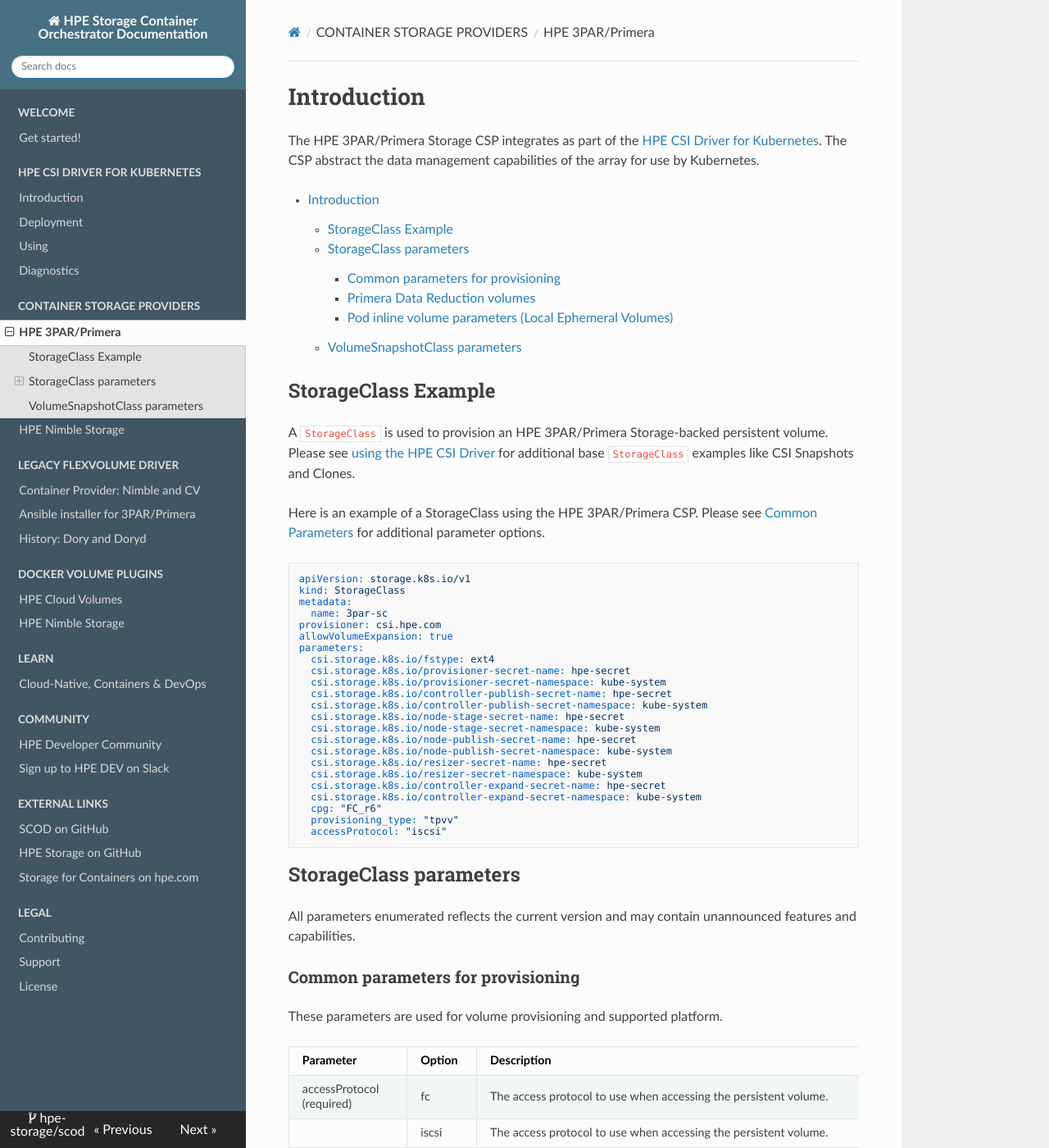
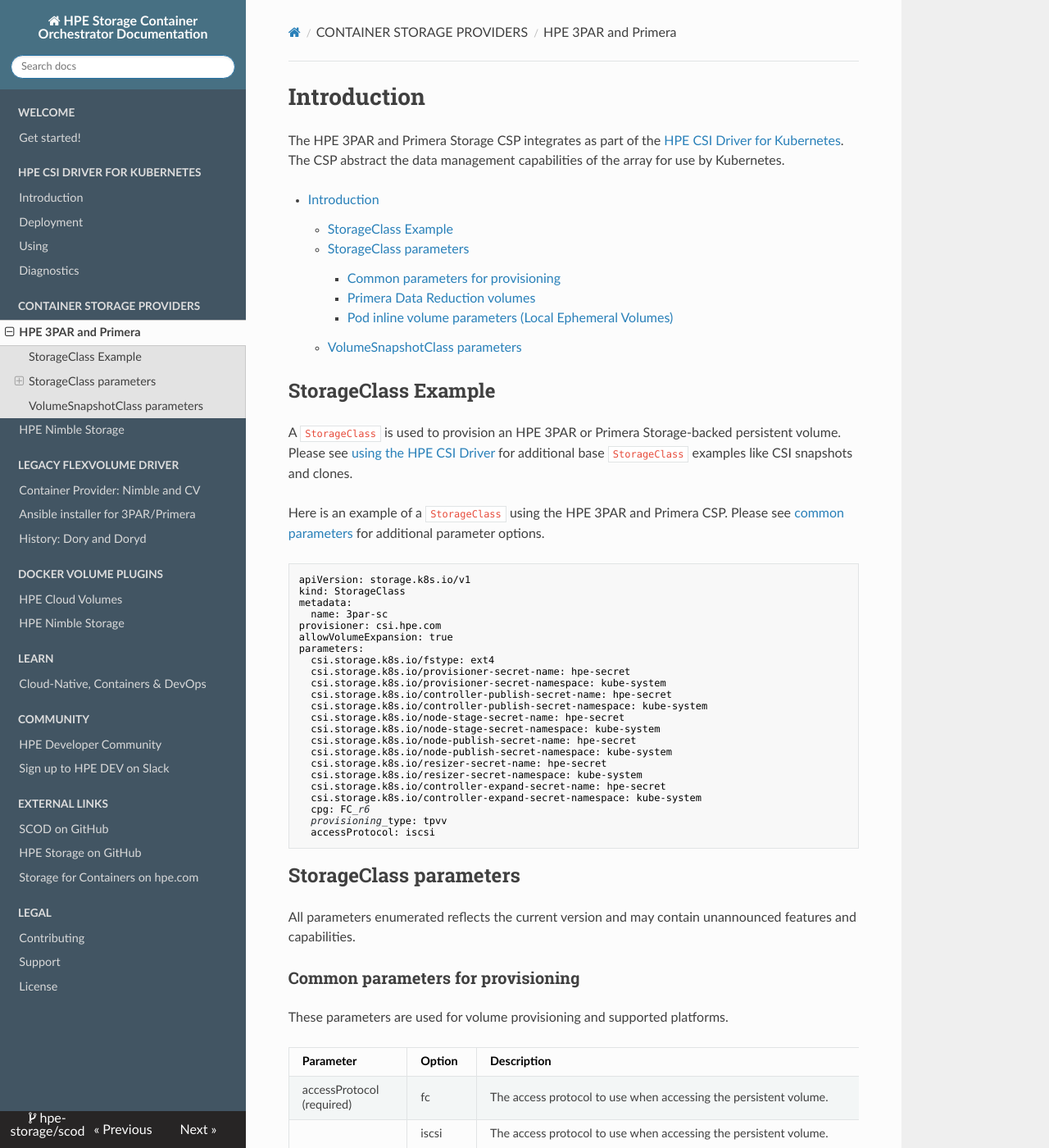
Before and after one commit to hpe-storage/scod, an MkDocs documentation site: the page built from docs/container_storage_provider/hpe_3par_primera/index.md, in a window 1280 px wide and 1400 px high. Shown: the whole window at 82% size. Built offline with MkDocs 1.6.1, drawn with Linux system fonts in a browser that asks for light colours; nearby versions of some CDN libraries; some of the changed text lies outside the part shown.

Commit message:
3par/primera CSI scod updates & fixes
Signed-off-by: Chris Snell <snell.chris@gmail.com>

````diff
--- a/docs/container_storage_provider/hpe_3par_primera/index.md
+++ b/docs/container_storage_provider/hpe_3par_primera/index.md
@@ -1,16 +1,16 @@
 # Introduction
 
-The HPE 3PAR/Primera Storage CSP integrates as part of the [HPE CSI Driver for Kubernetes](../../csi_driver/index.md). The CSP abstract the data management capabilities of the array for use by Kubernetes.
+The HPE 3PAR and Primera Storage CSP integrates as part of the [HPE CSI Driver for Kubernetes](../../csi_driver/index.md). The CSP abstract the data management capabilities of the array for use by Kubernetes.
 
 [TOC]
 
 ## StorageClass Example
 
-A `StorageClass` is used to provision an HPE 3PAR/Primera Storage-backed persistent volume. Please see [using the HPE CSI Driver](../../csi_driver/using.md#base_storageclass_parameters) for additional base `StorageClass` examples like CSI Snapshots and Clones.
+A `StorageClass` is used to provision an HPE 3PAR or Primera Storage-backed persistent volume. Please see [using the HPE CSI Driver](../../csi_driver/using.md#base_storageclass_parameters) for additional base `StorageClass` examples like CSI snapshots and clones.
 
-Here is an example of a StorageClass using the HPE 3PAR/Primera CSP. Please see [Common Parameters](#common_parameters_for_provisioning) for additional parameter options.
+Here is an example of a `StorageClass` using the HPE 3PAR and Primera CSP. Please see [common parameters](#common_parameters_for_provisioning) for additional parameter options.
 
-```yaml
+```markdown
 apiVersion: storage.k8s.io/v1
 kind: StorageClass
 metadata:
@@ -31,9 +31,9 @@
   csi.storage.k8s.io/resizer-secret-namespace: kube-system
   csi.storage.k8s.io/controller-expand-secret-name: hpe-secret
   csi.storage.k8s.io/controller-expand-secret-namespace: kube-system
-  cpg: "FC_r6"
-  provisioning_type: "tpvv"
-  accessProtocol: "iscsi"
+  cpg: FC_r6
+  provisioning_type: tpvv
+  accessProtocol: iscsi
 ```
 
 ## StorageClass parameters
@@ -42,19 +42,19 @@
 
 ### Common parameters for provisioning
 
-These parameters are used for volume provisioning and supported platform.
+These parameters are used for volume provisioning and supported platforms.
 
 | Parameter                         | Option  | Description | 3PAR | Primera |
-| --------------------------------- | ------- | ----------- | ---- | ------- |
-| accessProtocol <br> (required)    | fc      | The access protocol to use when accessing the persistent volume. | X | X |
-|                                   | iscsi   | The access protocol to use when accessing the persistent volume. | X |   |
-| cpg <br> (required)               | Text    | The name of existing CPG to be used for volume provisioning. | X | X |
-| snap_cpg                          | Text    | The name of the snapshot CPG to be used for volume provisioning. Defaults to value of `cpg` if not specified. | X | X |
-| compression                       | Boolean | Indicates that the volume should be compressed. | X |   |
-| provisioning_type <br> (required) | tpvv    | Indicates Thin provisioned volume type. | X | X |
-|                                   | full    | Indicates Full provisioned volume type. | X |   |
-|                                   | dedup   | Indicates Thin Deduplication volume type. | X |   |
-|                                   | reduce  | Indicates Thin Deduplication/Compression volume type. |   | X |
+| --------------------------------- | ------- | ----------- | :--: | :-----: |
+| accessProtocol <br /> (required)    | fc      | The access protocol to use when accessing the persistent volume. | **X** | **X** |
+|                                   | iscsi   | The access protocol to use when accessing the persistent volume. | **X** |   |
+| cpg <br /> (required)               | Text    | The name of existing CPG to be used for volume provisioning. | **X** | **X** |
+| snap_cpg                          | Text    | The name of the snapshot CPG to be used for volume provisioning. Defaults to value of `cpg` if not specified. | **X** | **X** |
+| compression                       | Boolean | Indicates that the volume should be compressed. | **X** |   |
+| provisioning_type <br /> (required) | tpvv    | Indicates Thin provisioned volume type. | **X** | **X** |
+|                                   | full    | Indicates Full provisioned volume type. | **X** |   |
+|                                   | dedup   | Indicates Thin Deduplication volume type. | **X** |   |
+|                                   | reduce  | Indicates Thin Deduplication/Compression volume type. |   | **X** |
 
 !!! Important
     The HPE CSI Driver allows the `PersistentVolumeClaim` to override the `StorageClass` parameters by annotating the `PersistentVolumeClaim`. Please see [Using PVC Overrides](../../csi_driver/using.md#using_pvc_overrides) for more details.
@@ -65,14 +65,14 @@
 
 | Parameter          | Option  | Description |
 | ------------------ | ------- | ----------- |
-| accessProtocol     | "fc"    | The access protocol to use when accessing the persistent volume. |
+| accessProtocol     | fc      | The access protocol to use when accessing the persistent volume. |
 | cpg                | Text    | The name of existing CPG to be used for volume provisioning. |
 | snap_cpg           | Text    | The name of the snapshot CPG to be used for volume provisioning. Defaults to value of `cpg` if not specified. |
-| provisioning_type  | "reduce"  | **Required** |
+| provisioning_type  | reduce  | **Required** |
 
 Example `StorageClass` for provisioning Primera Data Reduction volumes
 
-```yaml
+```markdown
 apiVersion: storage.k8s.io/v1
 kind: StorageClass
 metadata:
@@ -93,9 +93,9 @@
   csi.storage.k8s.io/resizer-secret-namespace: kube-system
   csi.storage.k8s.io/controller-expand-secret-name: hpe-secret
   csi.storage.k8s.io/controller-expand-secret-namespace: kube-system
-  cpg: "SSD_r6"
-  provisioning_type: "reduce"
-  accessProtocol: "fc"
+  cpg: SSD_r6
+  provisioning_type: reduce
+  accessProtocol: fc
 ```
 
 ### Pod inline volume parameters (Local Ephemeral Volumes)
@@ -118,6 +118,6 @@
 
 | Parameter   | String  | Description |
 | ----------- | ------  | ----------- |
-| description | Text    | Text to be added to the snapshot's description on the 3PAR/Primera array. |
-| writable    | Boolean | Indicates if the snapshot is writable on the 3PAR/Primera array. |
-| online      | Boolean | Indicates if the snapshot is set to online on the 3PAR/Primera array. |
+| description | Text    | Text to be added to the snapshot's description on the 3PAR or Primera array. |
+| writable    | Boolean | Indicates if the snapshot is writable on the 3PAR or Primera array. |
+| online      | Boolean | Indicates if the snapshot is set to online on the 3PAR or Primera array. |
--- a/mkdocs.yml
+++ b/mkdocs.yml
@@ -39,7 +39,7 @@
     - 'Using': 'csi_driver/using.md'
     - 'Diagnostics': 'csi_driver/diagnostics.md'
   - CONTAINER STORAGE PROVIDERS:
-    - 'HPE 3PAR/Primera': 'container_storage_provider/hpe_3par_primera/index.md'
+    - 'HPE 3PAR and Primera': 'container_storage_provider/hpe_3par_primera/index.md'
 #   - 'HPE Cloud Volumes': 'csp/cloud_volumes/index.md'
     - 'HPE Nimble Storage': 'container_storage_provider/hpe_nimble_storage/index.md'
 # - HPE CONTAINER PLATFORM:
@@ -58,7 +58,7 @@
     - 'Ansible installer for 3PAR/Primera': 'flexvolume_driver/hpe_3par_primera_installer/index.md'
     - 'History: Dory and Doryd ': 'flexvolume_driver/dory/index.md'
   - DOCKER VOLUME PLUGINS:
-#    - 'HPE 3PAR/Primera': 'docker_volume_plugins/hpe_3par_primera_storage/index.md'
+#    - 'HPE 3PAR and Primera': 'docker_volume_plugins/hpe_3par_primera_storage/index.md'
     - 'HPE Cloud Volumes': 'docker_volume_plugins/hpe_cloud_volumes/index.md'
     - 'HPE Nimble Storage': 'docker_volume_plugins/hpe_nimble_storage/index.md'
 # - WORKLOAD BLUEPRINTS:
````
Also changed, not shown: docs/container_storage_provider/index.md (+1 -1 lines), docs/csi_driver/index.md (+21 -0 lines), docs/csi_driver/using.md (+4 -4 lines), docs/flexvolume_driver/hpe_3par_primera_installer/index.md (+12 -18 lines).
